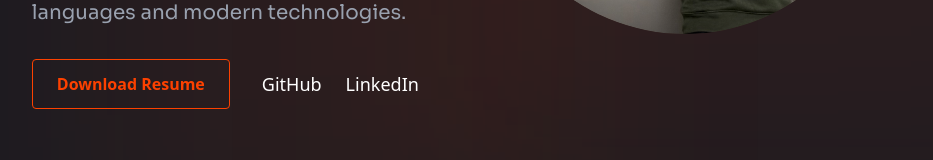
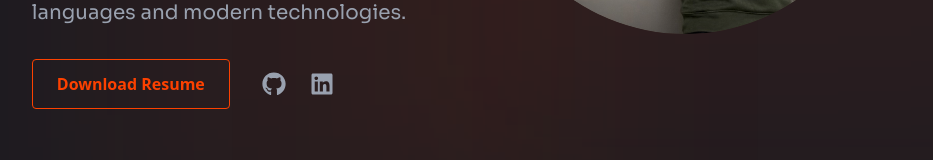
Before and after one commit to Shrey9-alt/foliohub, a Next.js app: page / in a window 1280 px wide. Shown: the part 625-785 px from the top of the page, without its empty margins (173-1106 px from the left). Built offline with nearby package versions, Linux system fonts and the light colour scheme; a web font is replaced by a local one.

Commit message:
page.tsx

```diff
--- a/app/Header/page.tsx
+++ b/app/Header/page.tsx
@@ -1,5 +1,6 @@
 "use client";
 
+import { FaGithub, FaLinkedin } from "react-icons/fa";
 import Image from "next/image";
 import Link from "next/link";
 import Hero from "@/public/Hero.png";
@@ -72,25 +73,28 @@ export default function Header() {
               Download Resume
             </Link>
 
-            <div className="flex gap-6 text-lg">
+           <div className="flex gap-6 items-center">
   <Link
     href="https://github.com/Shrey9-alt"
     target="_blank"
     rel="noopener noreferrer"
-                className="hover:text-[var(--primary-color)] transition"
+    aria-label="GitHub"
+    className="text-2xl text-gray-400 hover:text-[var(--primary-color)] transition"
   >
-                GitHub
+    <FaGithub />
   </Link>
 
   <Link
     href="https://www.linkedin.com/in/shreyanshpatel09/"
     target="_blank"
     rel="noopener noreferrer"
-                className="hover:text-[var(--primary-color)] transition"
+    aria-label="LinkedIn"
+    className="text-2xl text-gray-400 hover:text-[var(--primary-color)] transition"
   >
-                LinkedIn
+    <FaLinkedin />
   </Link>
 </div>
+
           </div>
         </div>
 
```
Lines whose indentation alone changed are shown as unchanged.
